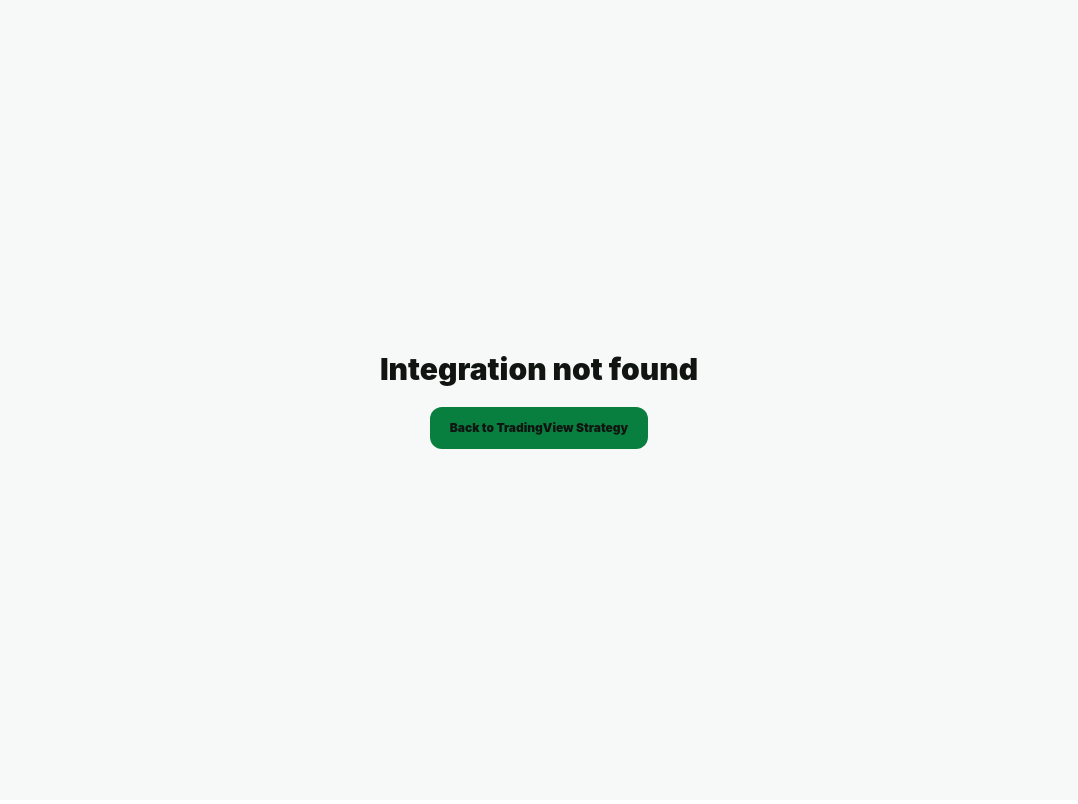
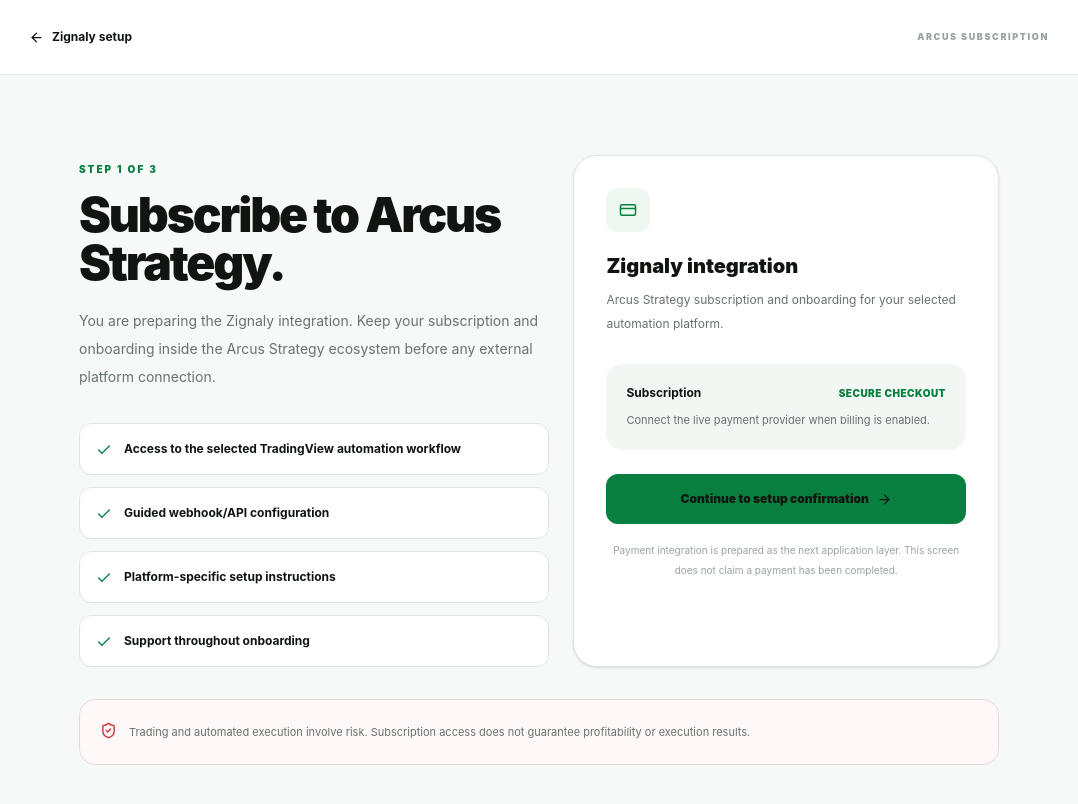
Before and after one commit to chidev23/Arcus-Strategy, a Next.js app: page /products/tradingview-strategy/subscribe in a window 1280 px wide. Before the commit this address had no page. Shown: the top 804 px of the page, without its empty margins (101-1179 px from the left). Built offline with nearby package versions, Linux system fonts and the light colour scheme.

Commit message:
Add Arcus TradingView Strategy subscription flow page

```diff
--- /dev/null
+++ b/app/products/tradingview-strategy/subscribe/page.tsx
@@ -0,0 +1,18 @@
+import Link from 'next/link';
+import { ArrowLeft, ArrowRight, Check, CreditCard, ShieldCheck } from 'lucide-react';
+import { getTradingViewPlatform, tradingViewPlatforms } from '@/lib/tradingview-strategy';
+
+export default async function TradingViewStrategySubscriptionPage({ searchParams }: { searchParams: Promise<{ platform?: string }> }) {
+  const { platform: slug = 'zignaly' } = await searchParams;
+  const platform = getTradingViewPlatform(slug) ?? tradingViewPlatforms[0];
+
+  return (
+    <main className="min-h-screen bg-[#f7f9f8] text-[#101512]">
+      <header className="border-b border-[#e4e9e6] bg-white"><div className="mx-auto flex min-h-[74px] max-w-[1100px] items-center justify-between px-5 sm:px-8 lg:px-10"><Link href={`/products/tradingview-strategy/${platform.slug}`} className="inline-flex items-center gap-2 text-[12px] font-bold text-[#087f3f]"><ArrowLeft size={15}/> {platform.name} setup</Link><span className="text-[9px] font-black tracking-[.18em] text-[#9aa39f]">ARCUS SUBSCRIPTION</span></div></header>
+      <section className="mx-auto max-w-[1000px] px-5 py-14 sm:px-8 lg:px-10 lg:py-20"><div className="grid gap-6 lg:grid-cols-[1.05fr_.95fr]">
+        <div><span className="text-[10px] font-black tracking-[.2em] text-[#087f3f]">STEP 1 OF 3</span><h1 className="mt-3 text-4xl font-black tracking-[-.045em] sm:text-5xl">Subscribe to Arcus Strategy.</h1><p className="mt-5 max-w-2xl text-[14px] leading-7 text-[#68726e]">You are preparing the {platform.name} integration. Keep your subscription and onboarding inside the Arcus Strategy ecosystem before any external platform connection.</p><div className="mt-8 space-y-3">{['Access to the selected TradingView automation workflow','Guided webhook/API configuration','Platform-specific setup instructions','Support throughout onboarding'].map((item) => <div key={item} className="flex gap-3 rounded-xl border border-[#dfe7e2] bg-white p-4"><Check size={16} className="mt-0.5 shrink-0 text-[#087f3f]"/><span className="text-[12px] font-bold">{item}</span></div>)}</div></div>
+        <div className="rounded-3xl border border-[#dfe7e2] bg-white p-6 shadow-sm sm:p-8"><span className="grid h-11 w-11 place-items-center rounded-xl bg-[#edf8f1] text-[#087f3f]"><CreditCard size={18}/></span><h2 className="mt-5 text-xl font-black">{platform.name} integration</h2><p className="mt-2 text-[12px] leading-6 text-[#68726e]">Arcus Strategy subscription and onboarding for your selected automation platform.</p><div className="mt-7 rounded-2xl bg-[#f3f7f4] p-5"><div className="flex items-center justify-between"><span className="text-[12px] font-bold">Subscription</span><span className="text-[10px] font-black uppercase tracking-wider text-[#087f3f]">Secure checkout</span></div><p className="mt-2 text-[11px] leading-5 text-[#68726e]">Connect the live payment provider when billing is enabled.</p></div><Link href={`/products/tradingview-strategy/setup?platform=${platform.slug}`} className="mt-6 inline-flex w-full items-center justify-center gap-2 rounded-xl bg-[#087f3f] px-5 py-4 text-[12px] font-black text-white">Continue to setup confirmation <ArrowRight size={15}/></Link><p className="mt-4 text-center text-[10px] leading-5 text-[#9aa39f]">Payment integration is prepared as the next application layer. This screen does not claim a payment has been completed.</p></div>
+      </div><div className="mt-8 rounded-2xl border border-[#ead9dc] bg-[#fff8f8] p-5"><div className="flex gap-3"><ShieldCheck size={17} className="mt-0.5 shrink-0 text-[#c93642]"/><p className="text-[11px] leading-6 text-[#68726e]">Trading and automated execution involve risk. Subscription access does not guarantee profitability or execution results.</p></div></div></section>
+    </main>
+  );
+}
```
